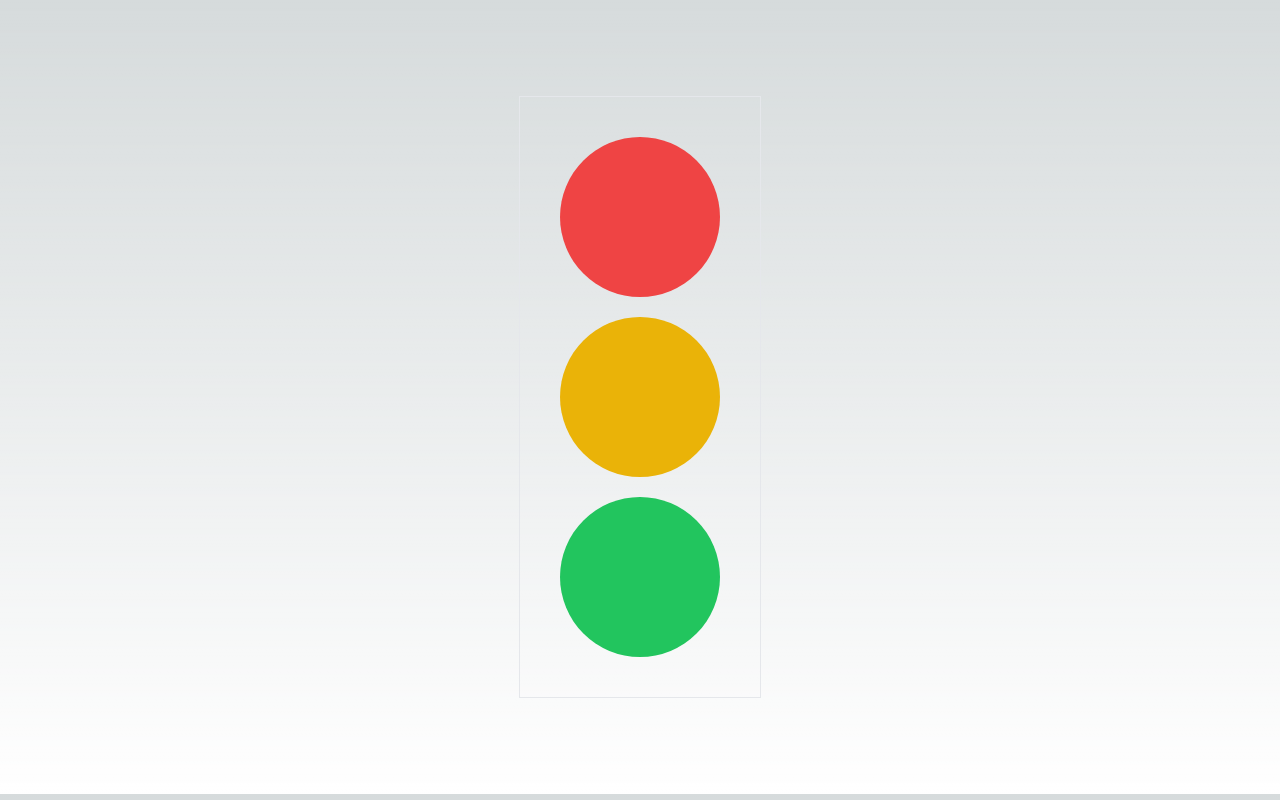
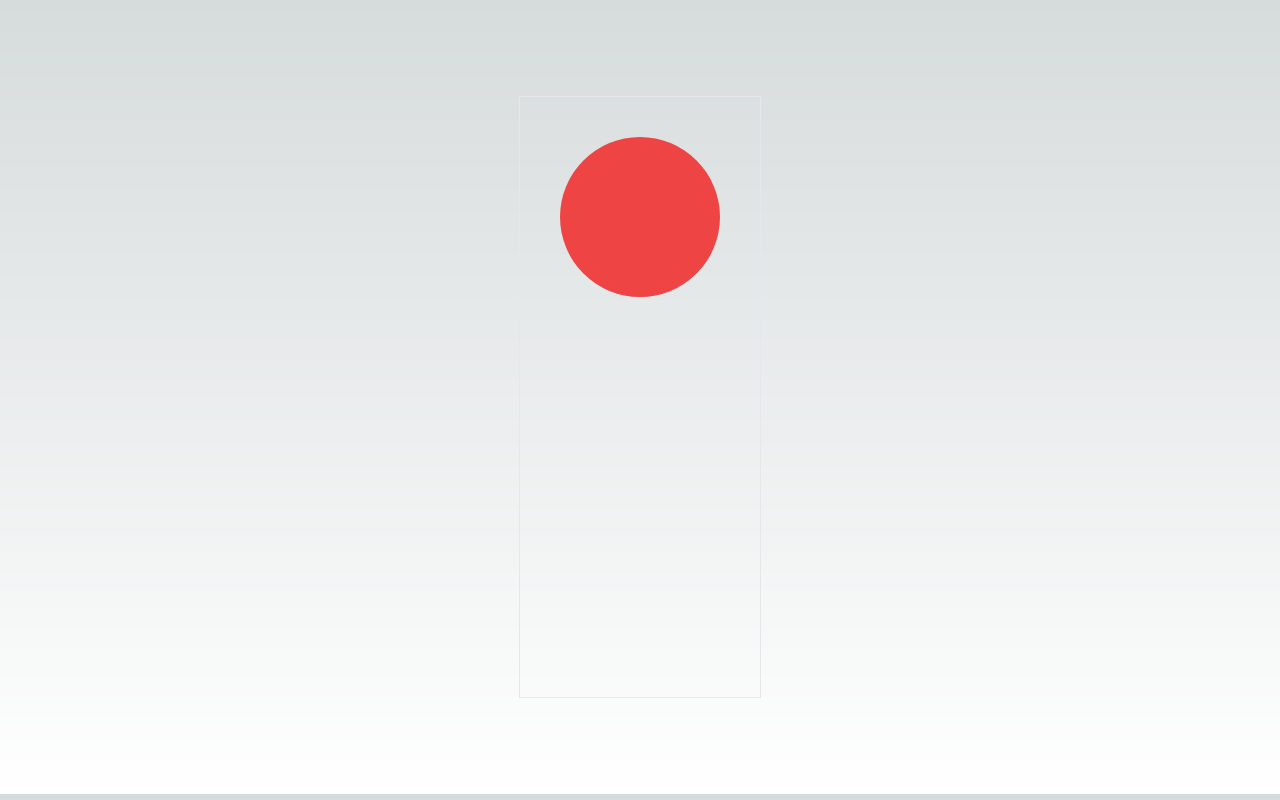
Before and after one commit to Mcdemzy/traffic-light-next-js, a Next.js app: page / in a window 1280 px wide. Built offline with nearby package versions, Linux system fonts and the light colour scheme.

Commit message:
Setting timeouts

```diff
--- a/components/TrafficLight.tsx
+++ b/components/TrafficLight.tsx
@@ -1,17 +1,30 @@
 "use client";
 
-import React, { useState } from "react";
+import React, { useEffect, useState } from "react";
 
 type Light = "red" | "yellow " | "green";
 
 function TrafficLight() {
   const [light, setLight] = useState<Light>("red");
 
+  useEffect(() => {
+    const timer = setTimeout(() => {}, 2000);
+  }, [light]);
+
   return (
     <div className="flex flex-col gap-5 border p-10">
-      <div className={`w-40 h-40 bg-red-500 rounded-full`}></div>
-      <div className={`w-40 h-40 bg-yellow-500 rounded-full`}></div>
-      <div className={`w-40 h-40 bg-green-500 rounded-full`}></div>
+      <div
+        className={`w-40 h-40 ${light === "red" && "bg-red-500"} rounded-full`}
+      ></div>
+      <div
+        className={`w-40 h-40
+        ${light === "yellow" && "bg-yellow-500"} rounded-full`}
+      ></div>
+      <div
+        className={`w-40 h-40 ${
+          light === "green" && "bg-green-500"
+        }  rounded-full`}
+      ></div>
     </div>
   );
 }
```
